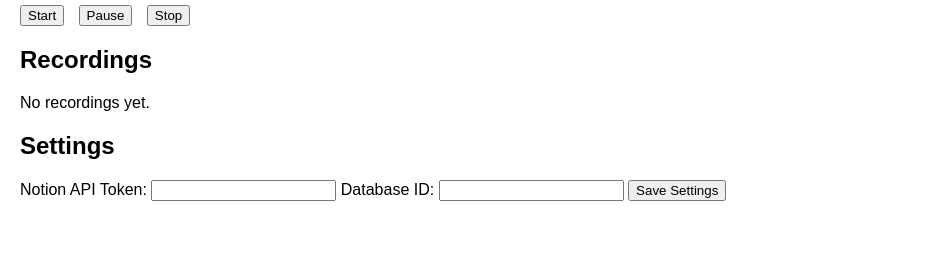
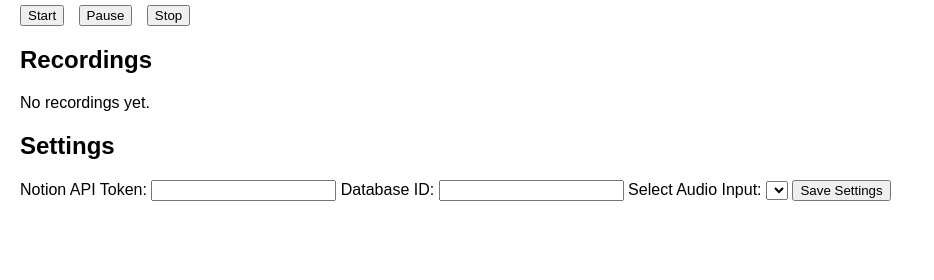
Before and after one commit to GRZLY53/voice2notion, a Flask app: page / in a window 1280 px wide. Shown: the part 179-459 px from the top of the page, without its empty margins (0-934 px from the left). Run offline with Flask 3, Linux system fonts and the light colour scheme; lists and menus that the app fills with data are empty; some libraries are stand-ins or nearby versions.

Commit message:
feat: move audio input selection dropdown to settings section

```diff
--- a/templates/index.html
+++ b/templates/index.html
@@ -25,6 +25,8 @@
         <input type="text" id="notion-token" name="notion-token" required>
         <label for="database-id">Database ID:</label>
         <input type="text" id="database-id" name="database-id" required>
+        <label for="audio-inputs">Select Audio Input:</label>
+        <select id="audio-inputs"></select>
         <button type="submit">Save Settings</button>
     </form>
     <script src="{{ url_for('static', filename='script.js') }}"></script>
```
